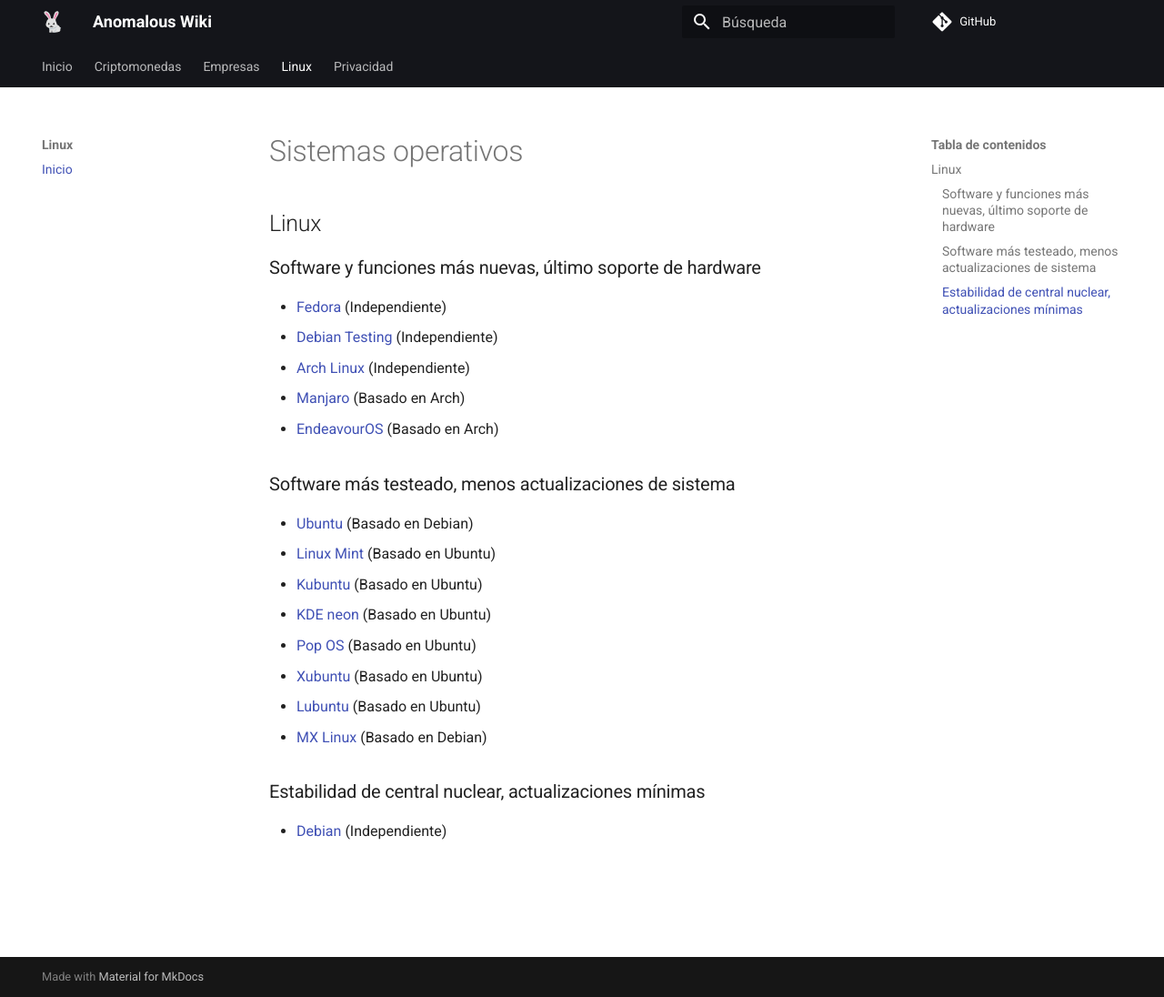
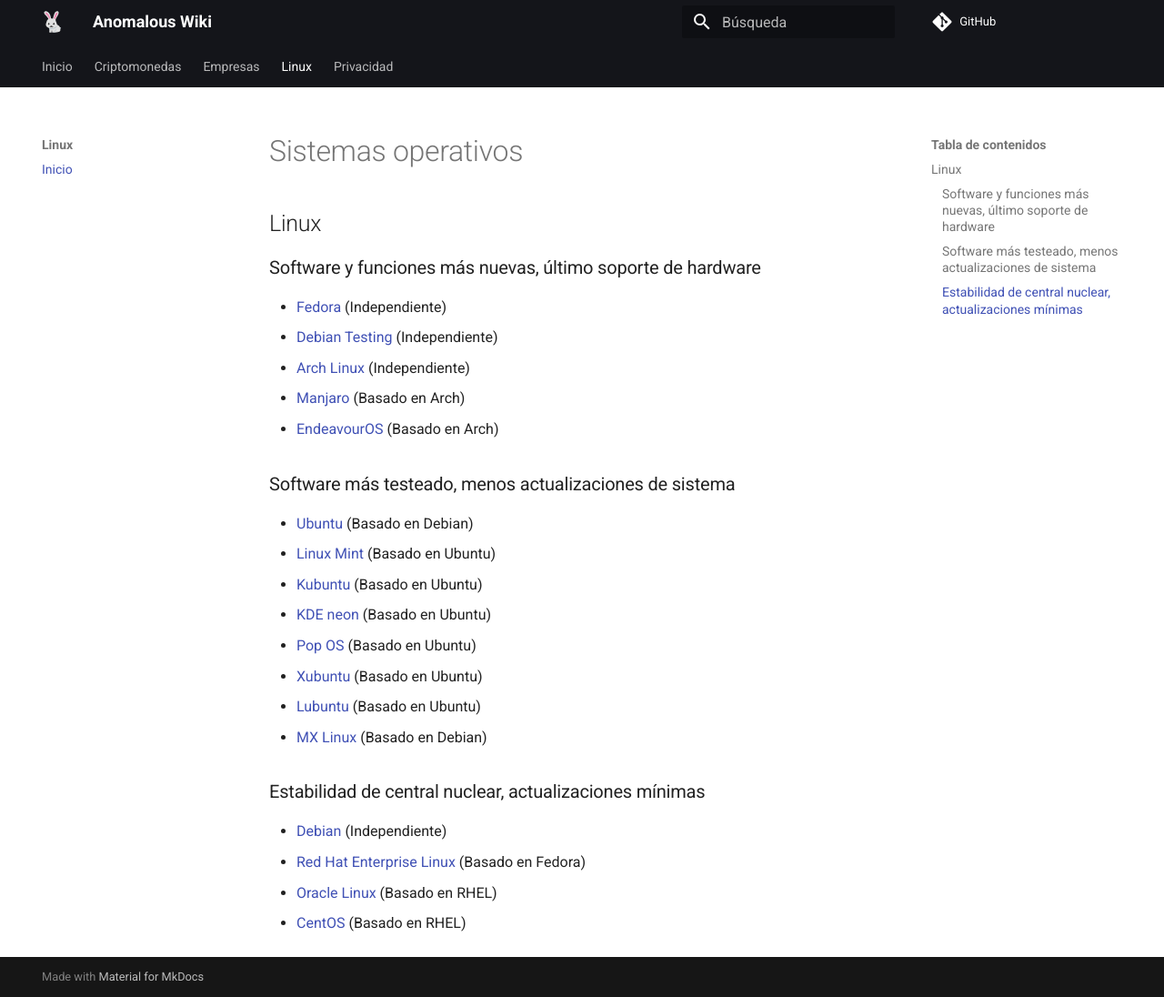
Before and after one commit to anomalouscode/wiki, an MkDocs documentation site: the page built from docs/linux/index.md, in a window 1280 px wide and 1096 px high. Shown: the whole window at 91% size. Built offline with MkDocs 1.6.1 and Material for MkDocs 9.7.7, drawn with Linux system fonts in a browser that asks for light colours; comment, search, counter and statistics services are not loaded.

Commit message:
Update index.md

```diff
--- a/docs/linux/index.md
+++ b/docs/linux/index.md
@@ -28,3 +28,6 @@
 ### Estabilidad de central nuclear, actualizaciones mínimas
 
 - [Debian](https://www.debian.org/CD/live/) (Independiente)
+- [Red Hat Enterprise Linux](https://www.redhat.com/en/technologies/linux-platforms/enterprise-linux) (Basado en Fedora)
+- [Oracle Linux](https://www.oracle.com/linux/) (Basado en RHEL)
+- [CentOS](https://www.centos.org/) (Basado en RHEL)
```
